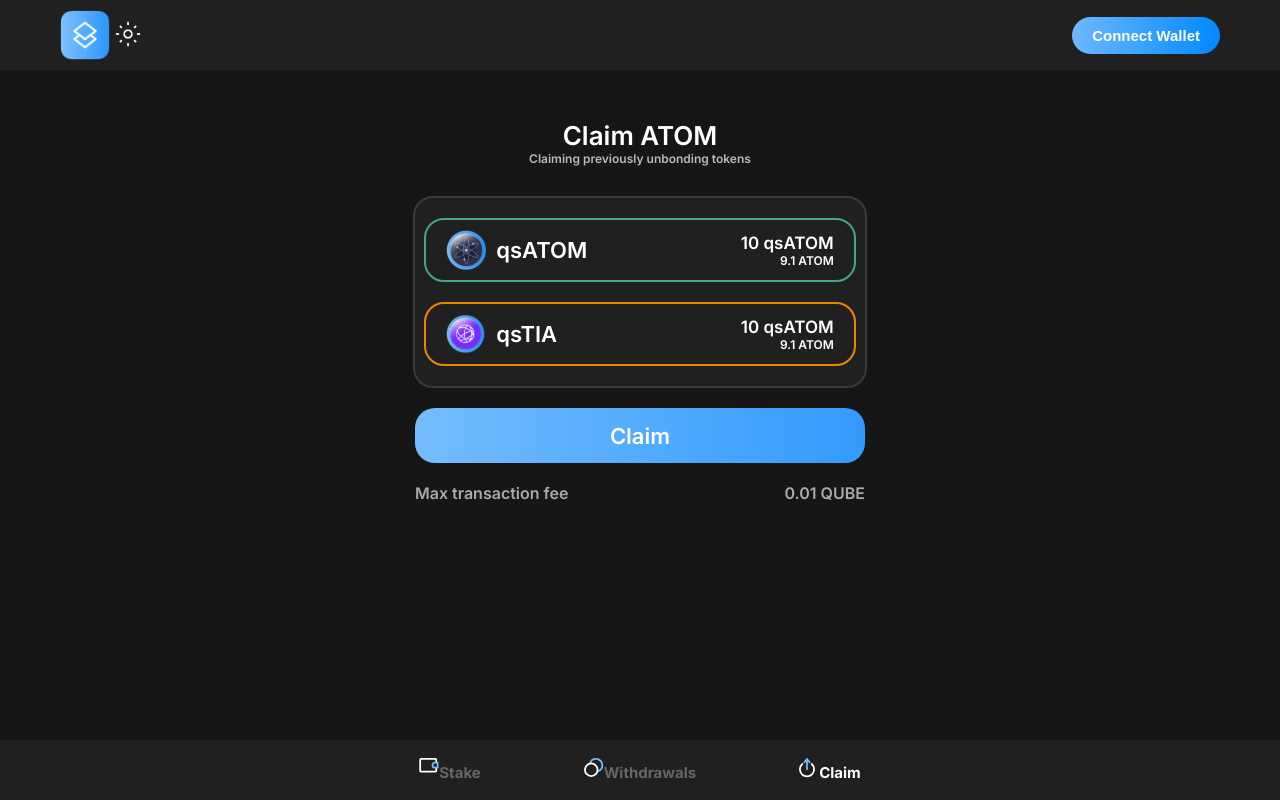
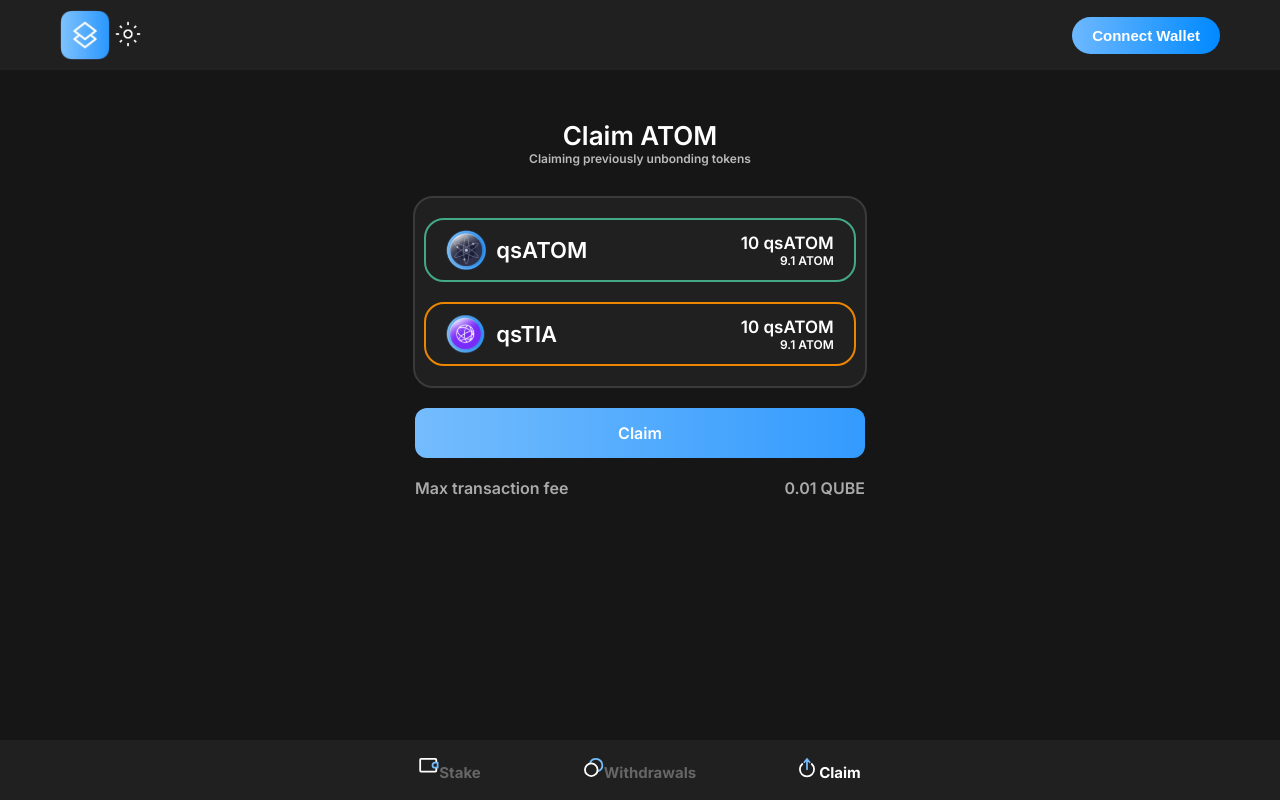
Before and after one commit to QubeLedger/staking-frontend, a React (Create React App) app: page /claim in a window 1280 px wide. Built offline with nearby package versions, Linux system fonts and the light colour scheme.

Commit message:
fix: claim page button

```diff
--- a/src/components/Buttons/PageButtons/ClaimPageConfirm.tsx
+++ b/src/components/Buttons/PageButtons/ClaimPageConfirm.tsx
@@ -2,13 +2,13 @@ import styled from "styled-components";
 
 const Button = styled.button`
     width: 100%;
-    height: 55px;
+    height: 50px;
+    font-size: 16px;
     background: linear-gradient(to right, #74BCFD, #339BFE);
     border: none;
-    font-size: 22px;
     font-weight: 600;
     color: white;
-    border-radius: 20px;
+    border-radius: 12px;
     margin-top: 20px;
     font-family: 'Inter', sans-serif;
     cursor: pointer;
```
